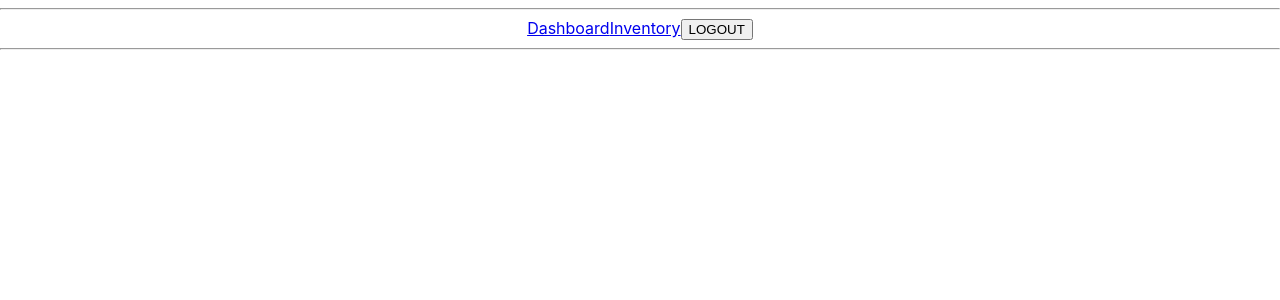
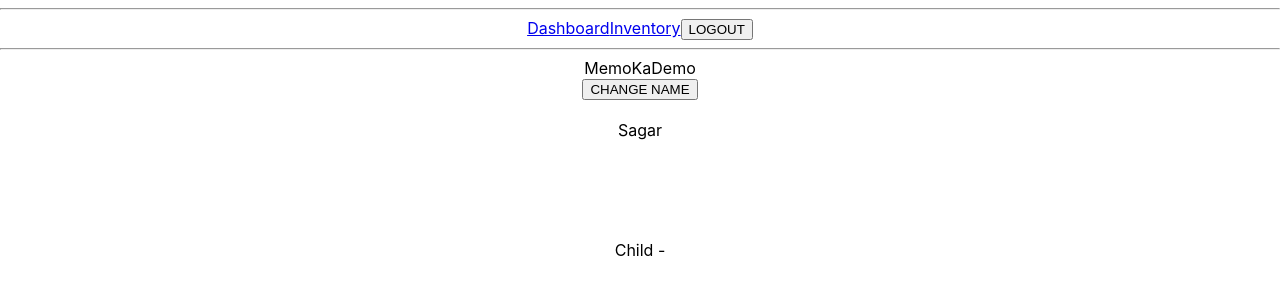
Before and after one commit to gavand-sagar/adv-ract-pune, a React (Create React App) app: page /memo in a window 1280 px wide. Shown: the top 300 px of the page. Built offline with nearby package versions, Linux system fonts and the light colour scheme.

Commit message:
memo ka demo

```diff
--- /dev/null
+++ b/src/MemoKaDemo/Child.tsx
@@ -0,0 +1,26 @@
+import React, { useEffect } from 'react'
+
+type Props = {
+
+}
+
+function aisehi(){
+    let str = ''
+    for (let index = 0; index < 10000000; index++) {
+        str+=index;
+
+    }
+}
+
+ function Child({}: Props) {
+    aisehi()
+
+    useEffect(()=>{
+        console.log("Compoennt load")
+    },[])
+  return (
+    <div>Child  -</div>
+  )
+}
+
+export default React.memo(Child)
--- /dev/null
+++ b/src/MemoKaDemo/MemoKaDemo.tsx
@@ -0,0 +1,34 @@
+import React, { useCallback, useMemo, useState } from 'react'
+import Child from './Child'
+
+type Props = {}
+
+export default function MemoKaDemo({ }: Props) {
+
+    const [name, setName] = useState('Sagar')
+
+    const toggle = useCallback(() => {
+        setName(name == "Sagar" ? "Amit" : "Sagar")
+    }, [name])
+
+
+    // const toggle = () => {
+    //     setName(name == "Sagar" ? "Amit" : "Sagar")
+    // }
+
+
+
+    return (
+        <div>
+            MemoKaDemo
+            <br />
+            <button onClick={toggle}>CHANGE NAME</button>
+            <br />
+            <br />
+            {name}
+            <br />
+            <br /><br /><br /><br /><br />
+            <Child />
+        </div>
+    )
+}
--- a/src/routes/app.routes.tsx
+++ b/src/routes/app.routes.tsx
@@ -4,6 +4,7 @@ import Login from '../login/Login'
 import Dashboard from '../dashboard/Dashboard'
 import Inventory from '../inventory/Inventory'
 import PrivateRoute from '../core/compoents/PrivateRoute'
+import MemoKaDemo from '../MemoKaDemo/MemoKaDemo'
 type Props = {}
 
 export default function AppRoutes({ }: Props) {
@@ -12,6 +13,7 @@ export default function AppRoutes({ }: Props) {
             <Route path='/login' element={<Login />} />
             <Route path='/dashboard' element={<PrivateRoute><Dashboard /></PrivateRoute>} />
             <Route path='/inventory' element={<PrivateRoute><Inventory /></PrivateRoute>} />
+            <Route path='/memo' element={<><MemoKaDemo /></>} />
         </Routes>
     )
 }
```
